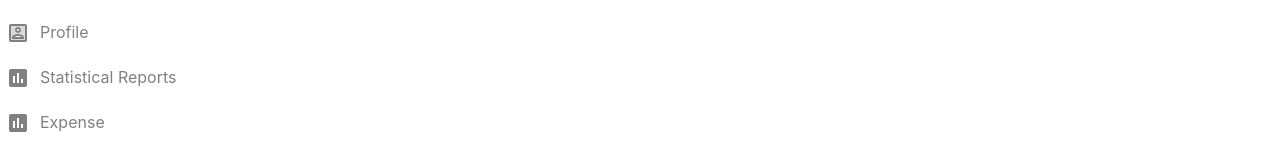
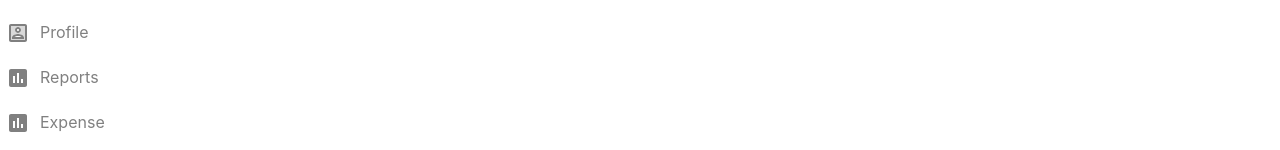
Before and after one commit to dhruvPatel-CSCI5709/group7_s21, a React (Create React App) app: page / in a window 1280 px wide. Shown: the part 188-338 px from the top of the page. Built offline with nearby package versions, Linux system fonts and the light colour scheme; sample sign-in values are in the browser's storage.

Commit message:
Update Sidebar.js

```diff
--- a/src/components/sidebar/Sidebar.js
+++ b/src/components/sidebar/Sidebar.js
@@ -38,7 +38,7 @@ const lists = [
   },
   {
     id: 5,
-    title: "Statistical Reports",
+    title: "Reports",
     route: "reports",
     icon: <AssessmentIcon />,
   },
```
